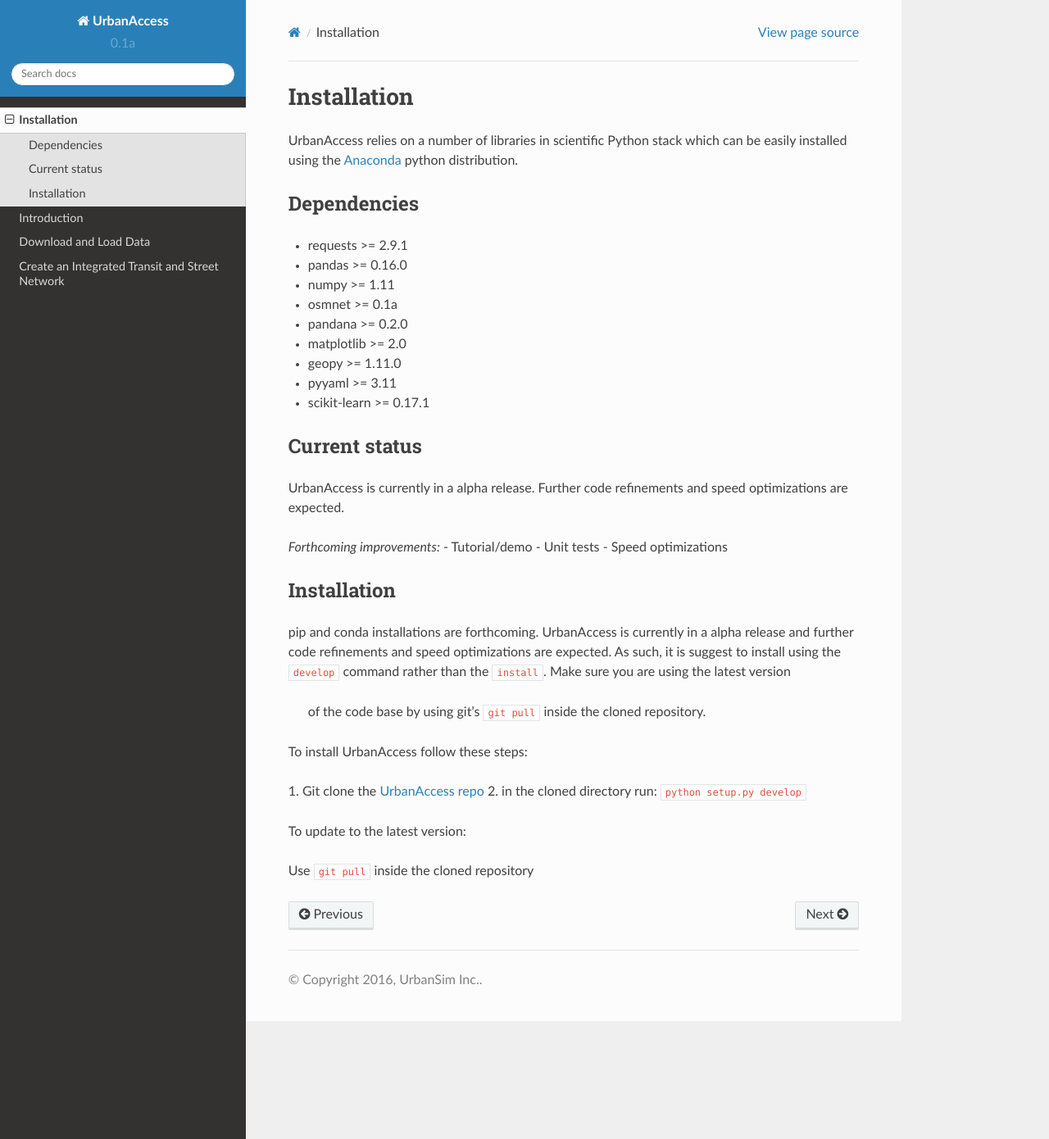
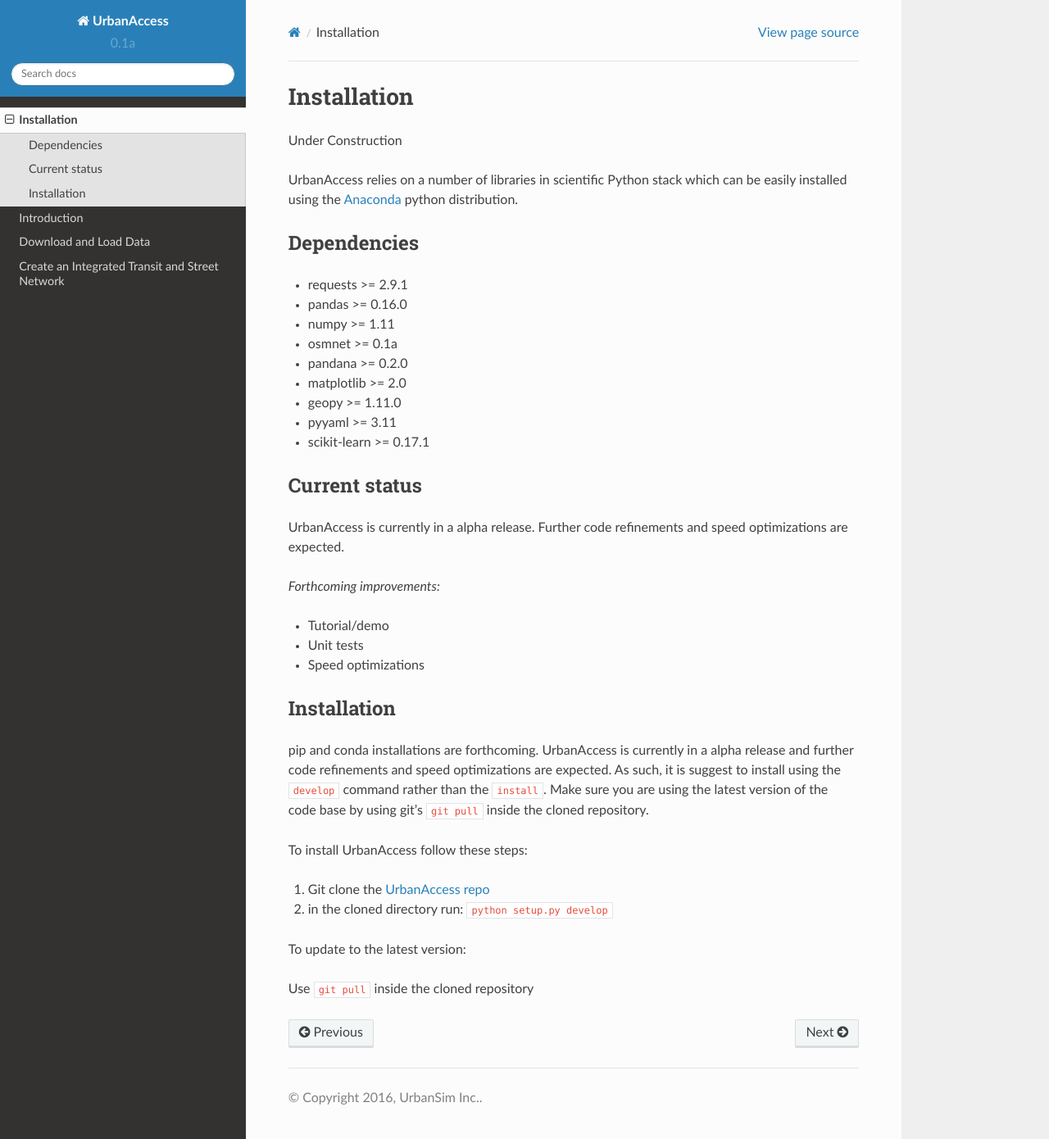
Before and after one commit to UDST/urbanaccess, a Sphinx documentation site: the page built from docs/source/installation.rst, in a window 1280 px wide and 1390 px high. Shown: the whole window at 82% size. Built offline with Sphinx 7.4.7 and the Read the Docs theme 2.0.0, drawn with Linux system fonts in a browser that asks for light colours.

Commit message:
fixed list

```diff
--- a/docs/source/data_loaders.rst
+++ b/docs/source/data_loaders.rst
@@ -1,7 +1,9 @@
 .. _dataloader-section:
 
-Acquire and Loader Data
+Acquire and Load Data
 ========================
+
+Under Construction
 
 UrbanAccess has two types of data downloaders and data loaders that can be used
  to acquire and load transit and street network datasets:
--- a/docs/source/installation.rst
+++ b/docs/source/installation.rst
@@ -1,5 +1,7 @@
 Installation
 =====================
+
+Under Construction
 
 UrbanAccess relies on a number of libraries in scientific Python stack which can be easily installed using the `Anaconda`_ python distribution.
 
@@ -22,25 +24,20 @@
 UrbanAccess is currently in a alpha release. Further code refinements and speed optimizations are expected.
 
 *Forthcoming improvements:*
-- Tutorial/demo
-- Unit tests
-- Speed optimizations
+
+* Tutorial/demo
+* Unit tests
+* Speed optimizations
 
 Installation
 ~~~~~~~~~~~~~~
 
-pip and conda installations are forthcoming. UrbanAccess is currently in a
-alpha release and further code refinements and speed optimizations are
-expected. As such, it is suggest to install using the ``develop`` command rather
-than the ``install``. Make sure you are using the latest version
- of the code base by using git's ``git pull`` inside the cloned repository.
+pip and conda installations are forthcoming. UrbanAccess is currently in a alpha release and further code refinements and speed optimizations are expected. As such, it is suggest to install using the ``develop`` command rather than the ``install``. Make sure you are using the latest version of the code base by using git's ``git pull`` inside the cloned repository.
 
 To install UrbanAccess follow these steps:
 
-1. Git clone the `UrbanAccess repo <https://github
-.com/udst/urbanaccess>`__
+1. Git clone the `UrbanAccess repo <https://github.com/udst/urbanaccess>`__
 2. in the cloned directory run: ``python setup.py develop``
-
 
 To update to the latest version:
 
--- a/docs/source/introduction.rst
+++ b/docs/source/introduction.rst
@@ -1,5 +1,7 @@
 Introduction
 =============
+
+Under Construction
 
 UrbanAccess: A tool for computing GTFS transit and OSM pedestrian networks for accessibility analysis.
 
@@ -9,12 +11,15 @@
 UrbanAccess is tool for creating multi-modal graph networks for use in multi-scale (e.g. address level to the metropolitan level) transit accessibility analyses with the network analysis tool Pandana. UrbanAccess uses open data from General Transit Feed Specification (GTFS) data to represent disparate operational schedule transit networks and pedestrian OpenStreetMap (OSM) data to represent the pedestrian network. UrbanAccess provides a generalized, computationally efficient, and unified accessibility calculation framework by linking tools for: 1) network data acquisition, validation, and processing; 2) computing an integrated pedestrian and transit weighted network graph; and 3) network analysis using Pandana.
 
 UrbanAccess offers the following tools:
+
 * GTFS and OSM network data acquisition via APIs
 * Network data validation and regional network aggregation
 * Compute network impedance:
+
   * by transit schedule day of the week and time of day
   * by transit mode
   * by including average passenger headways to approximate passenger transit stop wait time
+
 * Integrate pedestrian and transit networks to approximate pedestrian scale accessibility
 * Resulting networks are designed to be used to compute accessibility metrics using the open source network analysis tool `Pandana <https://github.com/UDST/pandana>`__
 
```
